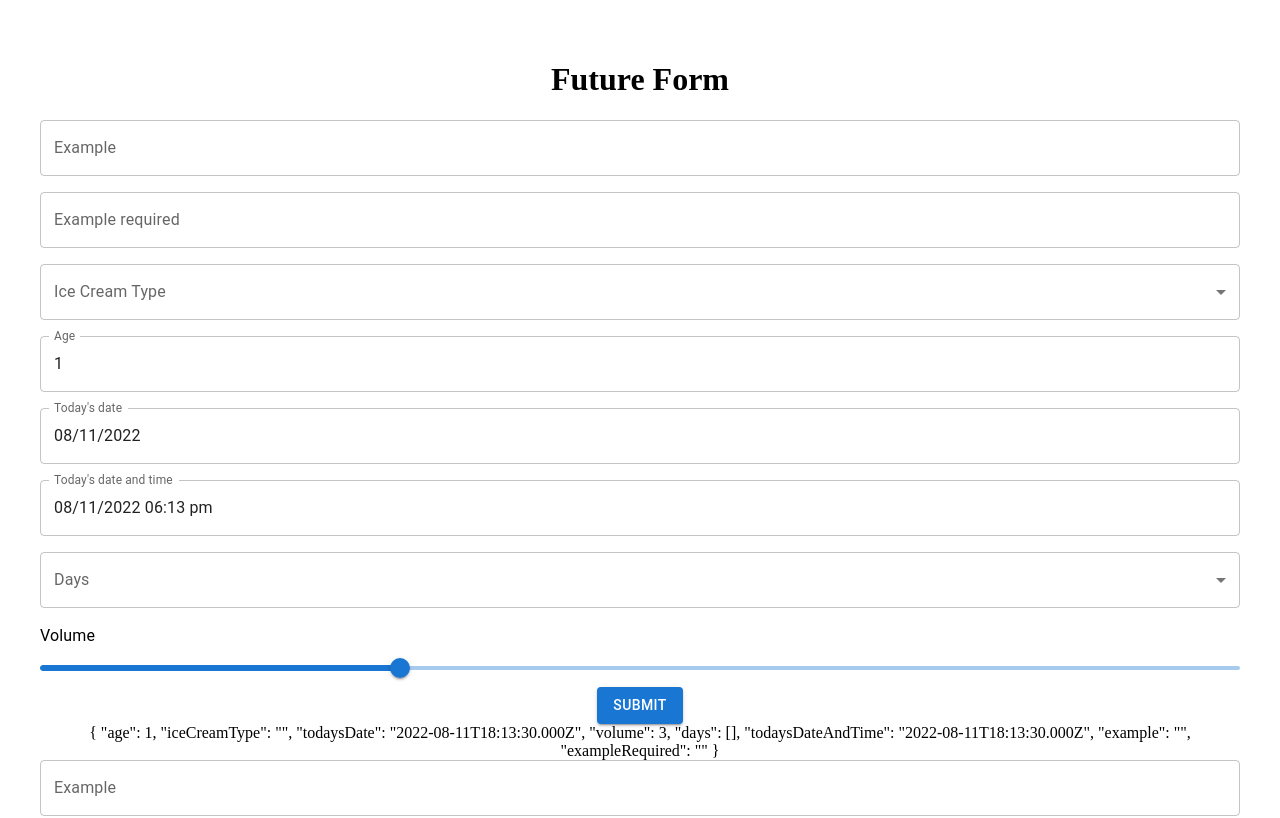
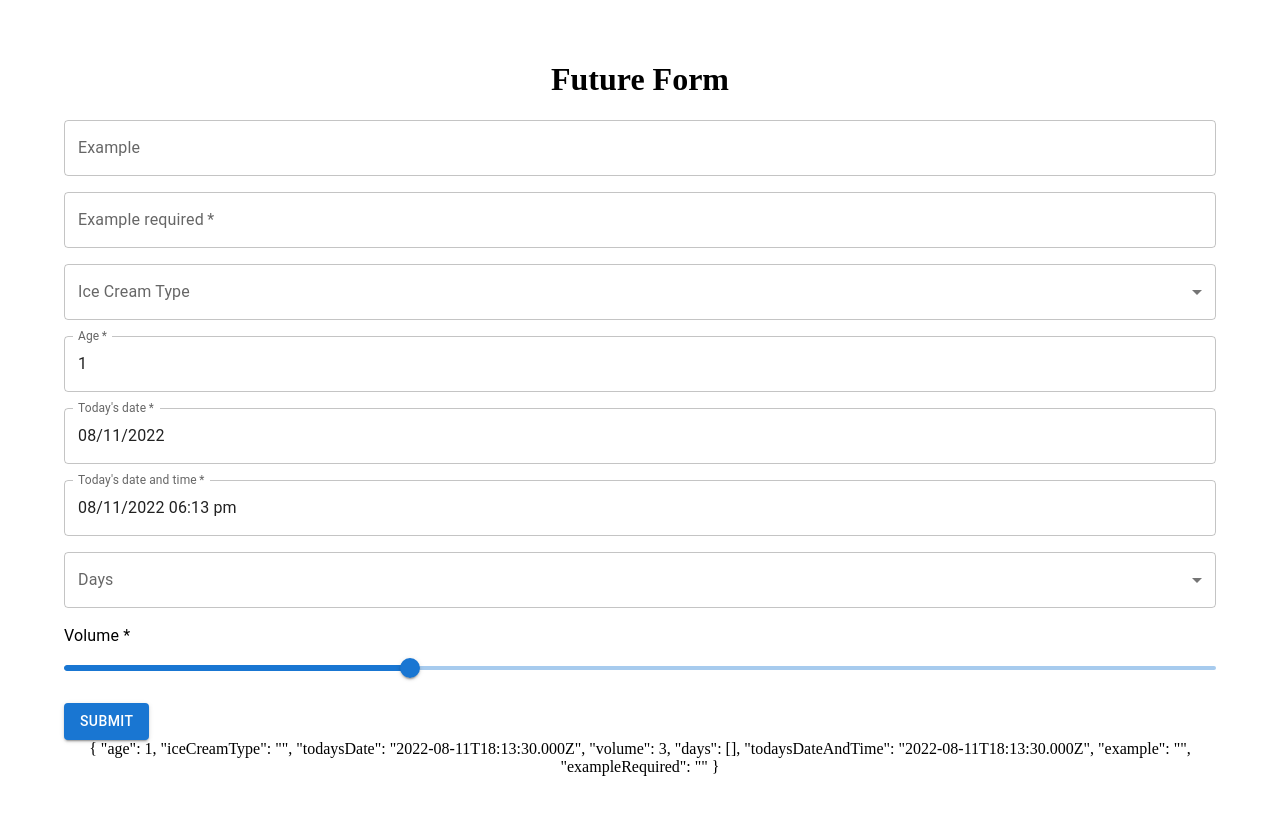
Before and after one commit to jmaister/octo-form, a React (Vite) app: page / in a window 1280 px wide. Shown: the top 818 px of the page. Built offline with nearby package versions, Linux system fonts and the light colour scheme.

Commit message:
Show required fields

```diff
--- a/src/App.tsx
+++ b/src/App.tsx
@@ -4,6 +4,7 @@ import FutureForm2 from './FutureForm2';
 
 import * as yup from "yup";
 import { SampleForm } from './SampleForm';
+import { Container } from '@mui/material';
 
 function App() {
 
@@ -17,19 +18,17 @@ function App() {
     todaysDateAndTime: new Date(),
     example: "",
     exampleRequired: "",
-};
+  };
 
 
 
   return (
-    <div className="App">
+    <Container className="App">
       <h1>Future Form</h1>
-      <FutureForm
-        defaultValues={defaultValues}
-        />
+      {/* <FutureForm defaultValues={defaultValues} /> */}
       <SampleForm defaultValues={defaultValues} />
 
-    </div>
+    </Container>
   )
 }
 
--- a/src/SampleForm.tsx
+++ b/src/SampleForm.tsx
@@ -2,7 +2,7 @@ import FutureForm2 from "./FutureForm2";
 
 import * as yup from "yup";
 import { OptionLabel } from "./components/FormInputProps";
-import { Button, Stack } from "@mui/material";
+import { Button, Container, Stack } from "@mui/material";
 import { FormInputText } from "./components/FormInputText";
 import { FormInputDropdown } from "./components/FormInputDropdown";
 import { FormInputDate } from "./components/FormInputDate";
@@ -44,41 +44,47 @@ export function SampleForm<T>({ defaultValues }: FutureFormProps<T>) {
     todaysDateAndTime: yup.date().required(),
     days: yup.array().of(yup.string().required().oneOf(dayOptions.filter(o => o.label != "").map(option => option.value.toString()))).required(),
     volume: yup.number().positive().integer().min(0).max(10).required(),
-    }).required();
+  });
+
+  console.log("schema", schema.describe());
 
   return <FutureForm2 defaultValues={defaultValues} schema={schema}>
-        {({control, watch}) => {
+    {({ control, watch }) => {
       return <>
         <Stack spacing={2}>
 
-<FormInputText control={control} name="example" label="Example" />
+          <FormInputText control={control} schema={schema} name="example" label="Example" />
 
-<FormInputText control={control} name="exampleRequired" label="Example required" />
+          <FormInputText control={control} schema={schema} name="exampleRequired" label="Example required" />
 
           <FormInputDropdown
             name="iceCreamType"
             control={control}
+            schema={schema}
             label="Ice Cream Type"
             options={iceCreamOptions}
           />
 
-<FormInputText control={control} name="age" label="Age" />
+          <FormInputText control={control} schema={schema} name="age" label="Age" />
 
           <FormInputDate
             name="todaysDate"
             control={control}
+            schema={schema}
             label="Today's date"
           />
 
           <FormInputDateTime
             name="todaysDateAndTime"
             control={control}
+            schema={schema}
             label="Today's date and time"
           />
 
           <FormInputMultiCheckbox
             name="days"
             control={control}
+            schema={schema}
             label="Days"
             options={dayOptions}
           />
@@ -86,20 +92,25 @@ export function SampleForm<T>({ defaultValues }: FutureFormProps<T>) {
           <FormInputSlider
             name="volume"
             control={control}
+            schema={schema}
             label="Volume"
             min={0}
             max={10}
             step={1}
           />
-</Stack>
 
+          <Stack direction="row">
             <Button
               type="submit"
               variant="contained"
             >Submit</Button>
+          </Stack>
+        </Stack>
+
 
         <div>{JSON.stringify(watch(), null, 2)}</div>
-  </>}}
+      </>
+    }}
 
 
   </FutureForm2>
--- a/src/components/FormInputDate.tsx
+++ b/src/components/FormInputDate.tsx
@@ -4,9 +4,10 @@ import { DatePicker, LocalizationProvider } from "@mui/x-date-pickers";
 import { AdapterDateFns } from "@mui/x-date-pickers/AdapterDateFns";
 import { TextField } from "@mui/material";
 import { FormInputProps } from "./FormInputProps";
+import { isRequired } from "../utils";
 
 
-export const FormInputDate = ({ name, control, label } : FormInputProps) => {
+export const FormInputDate = ({ name, control, schema, label } : FormInputProps) => {
   return (
     <LocalizationProvider dateAdapter={AdapterDateFns}>
         <Controller
@@ -16,8 +17,11 @@ export const FormInputDate = ({ name, control, label } : FormInputProps) => {
                 <DatePicker
                     label={label}
                     renderInput={(params) =>
-                    <TextField {...params} />}
-                        {...field}
+                    <TextField
+                      {...params}
+                      required={isRequired(schema, name)}
+                      />}
+                    {...field}
                     />
                 }
             />
--- a/src/components/FormInputDateTime.tsx
+++ b/src/components/FormInputDateTime.tsx
@@ -4,9 +4,10 @@ import { DateTimePicker, LocalizationProvider } from "@mui/x-date-pickers";
 import { AdapterDateFns } from "@mui/x-date-pickers/AdapterDateFns";
 import { TextField } from "@mui/material";
 import { FormInputProps } from "./FormInputProps";
+import { isRequired } from "../utils";
 
 
-export const FormInputDateTime = ({ name, control, label } : FormInputProps) => {
+export const FormInputDateTime = ({ name, control, schema, label } : FormInputProps) => {
   return (
     <LocalizationProvider dateAdapter={AdapterDateFns}>
         <Controller
@@ -16,8 +17,11 @@ export const FormInputDateTime = ({ name, control, label } : FormInputProps) =>
                 <DateTimePicker
                     label={label}
                     renderInput={(params) =>
-                    <TextField {...params} />}
-                        {...field}
+                    <TextField
+                      {...params}
+                      required={isRequired(schema, name)}
+                      />}
+                    {...field}
                     />
                 }
             />
--- a/src/components/FormInputDropdown.tsx
+++ b/src/components/FormInputDropdown.tsx
@@ -1,10 +1,11 @@
 
 import { FormControl, FormHelperText, InputLabel, MenuItem, Select } from "@mui/material";
 import { Controller } from "react-hook-form";
+import { isRequired } from "../utils";
 import {  FormInputPropsWithOptions } from "./FormInputProps";
 
 
-export const FormInputDropdown= ({name, control, label, options}: FormInputPropsWithOptions) => {
+export const FormInputDropdown= ({name, control, schema, label, options}: FormInputPropsWithOptions) => {
 
 
   const generateSelectOptions = () => {
@@ -33,6 +34,7 @@ export const FormInputDropdown= ({name, control, label, options}: FormInputProps
                 onChange={onChange}
                 value={value}
                 label={label}
+                required={isRequired(schema, name)}
                 >
             {generateSelectOptions()}
             </Select>
--- a/src/components/FormInputMultiCheckbox.tsx
+++ b/src/components/FormInputMultiCheckbox.tsx
@@ -1,10 +1,11 @@
 
 import { Checkbox, FormControl, FormHelperText, InputLabel, ListItemText, MenuItem, OutlinedInput, Select } from "@mui/material";
 import { Controller } from "react-hook-form";
+import { isRequired } from "../utils";
 import { FormInputPropsWithOptions } from "./FormInputProps";
 
 
-export const FormInputMultiCheckbox = ({name, control, label, options}: FormInputPropsWithOptions) => {
+export const FormInputMultiCheckbox = ({name, control, schema, label, options}: FormInputPropsWithOptions) => {
 
 
   const generateSelectOptions = (value:any) => {
@@ -38,6 +39,7 @@ export const FormInputMultiCheckbox = ({name, control, label, options}: FormInpu
           input={<OutlinedInput label="Tag" />}
           renderValue={(selected) => selected.join(', ')}
           fullWidth
+          required={isRequired(schema, name)}
         >
           {generateSelectOptions(value)}
         </Select>
--- a/src/components/FormInputProps.ts
+++ b/src/components/FormInputProps.ts
@@ -1,6 +1,9 @@
+import * as yup from "yup";
+
 export interface FormInputProps {
   name: string;
   control: any;
+  schema: yup.AnyObjectSchema;
   label: string;
 }
 
--- a/src/components/FormInputSlider.tsx
+++ b/src/components/FormInputSlider.tsx
@@ -1,10 +1,11 @@
 
 import { Box, Slider, Typography } from "@mui/material";
 import { Controller } from "react-hook-form";
+import { isRequired } from "../utils";
 import { FormInputSliderProps } from "./FormInputProps";
 
 
-export const FormInputSlider = ({name,control,label, min=0, max=100, step=1}: FormInputSliderProps) => {
+export const FormInputSlider = ({ name, control, schema, label, min = 0, max = 100, step = 1 }: FormInputSliderProps) => {
 
   return <Controller
     name={name}
@@ -14,7 +15,7 @@ export const FormInputSlider = ({name,control,label, min=0, max=100, step=1}: Fo
       fieldState: { error },
     }) => (
       <Box>
-        <Typography gutterBottom align="left">{label}</Typography>
+        <Typography gutterBottom align="left">{label}{isRequired(schema, name) ? " *" : null}</Typography>
         <Slider
           onChange={onChange}
           value={value}
--- a/src/components/FormInputText.tsx
+++ b/src/components/FormInputText.tsx
@@ -3,8 +3,9 @@
 import { Controller } from "react-hook-form";
 import { TextField } from "@mui/material";
 import { FormInputProps } from "./FormInputProps";
+import { isRequired } from "../utils";
 
-export const FormInputText = ({ name, control, label }: FormInputProps) => {
+export const FormInputText = ({ name, control, label, schema }: FormInputProps) => {
     return (
       <Controller
         name={name}
@@ -21,6 +22,7 @@ export const FormInputText = ({ name, control, label }: FormInputProps) => {
             fullWidth
             label={label}
             variant="outlined"
+            required={isRequired(schema, name)}
           />
         )}
       />
--- /dev/null
+++ b/src/utils.ts
@@ -0,0 +1,13 @@
+import * as yup from "yup";
+
+
+export function isRequired(schema: yup.AnyObjectSchema, name:string) : boolean {
+    if (!schema) {
+      return false;
+    }
+    const field = schema.fields[name];
+    if (field.tests.length === 0) {
+      return false;
+    }
+    return field.tests.some((tt:any) => tt.OPTIONS.name === "required");
+  }
```
Also changed, not shown: src/FutureForm2.tsx (+12 -13 lines). Lines whose indentation alone changed are shown as unchanged.
